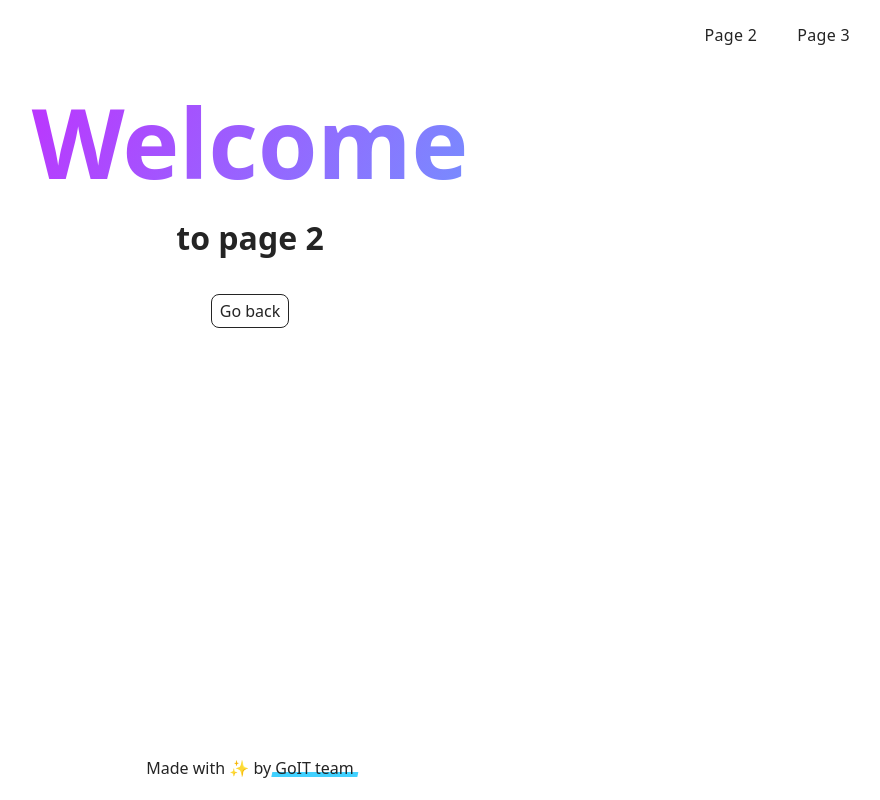
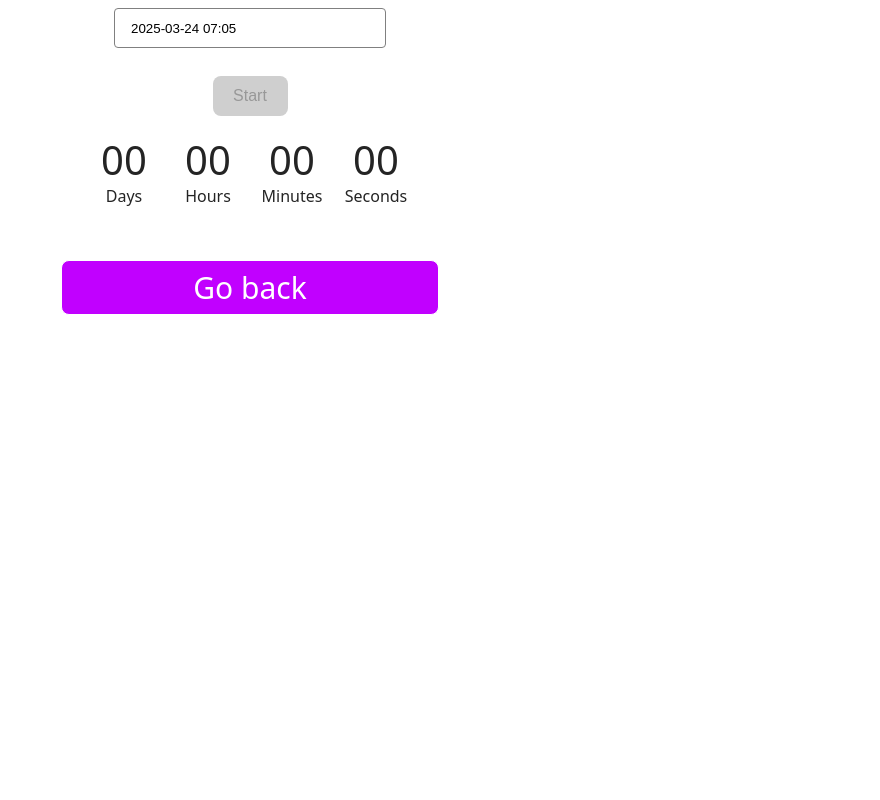
Before and after one commit to 1gog1/goit-js-hw-10, a website built with Vite: page src/1-timer.html in a window 1280 px wide. Shown: the whole page, without its empty margins (390-1270 px from the left). Built offline with nearby package versions, Linux system fonts and the light colour scheme.

Commit message:
commit-2

```diff
--- a/package.json
+++ b/package.json
@@ -17,6 +17,8 @@
   "author": "Alexander Repeta <alexander.repeta@gmail.com>",
   "license": "ISC",
   "dependencies": {
+    "flatpickr": "^4.6.13",
+    "izitoast": "^1.4.0",
     "vite-plugin-full-reload": "^1.2.0",
     "vite-plugin-html-inject": "^1.1.2"
   }
--- a/src/1-timer.html
+++ b/src/1-timer.html
@@ -6,23 +6,40 @@
     <meta name="viewport" content="width=device-width, initial-scale=1.0" />
     <title>Page 2</title>
     <link rel="stylesheet" href="./css/styles.css" />
+    <link rel="stylesheet" href="./css/timer.css" />
   </head>
+
   <body>
-    <load
-      src="./partials/header.html"
-      icon-path="./img/sprite.svg#logo"
-      highlight-act="active"
-    />
+   <!-- <input type="text" id="datetime-picker" /> -->
+   <input id="date-picker" type="text" />
+<button type="button" data-start>Start</button>
+
+<div class="timer">
+  <div class="field">
+    <span class="value" data-days>00</span>
+    <span class="label">Days</span>
+  </div>
+  <div class="field">
+    <span class="value" data-hours>00</span>
+    <span class="label">Hours</span>
+  </div>
+  <div class="field">
+    <span class="value" data-minutes>00</span>
+    <span class="label">Minutes</span>
+  </div>
+  <div class="field">
+    <span class="value" data-seconds>00</span>
+    <span class="label">Seconds</span>
+  </div>
+</div>
+
 
     <main>
       <div class="container">
-        <h1 class="main-title">
-          <span class="main-title-gradient">Welcome</span> to page 2
-        </h1>
+
         <load src="./partials/back-link.html" />
       </div>
     </main>
-
-    <load src="./partials/footer.html" />
+<script type="module" src="./js/1-timer.js"></script>
   </body>
 </html>
--- a/src/css/styles.css
+++ b/src/css/styles.css
@@ -16,3 +16,36 @@
 @import url('./badges.css');
 @import url('./back-link.css');
 @import url('./footer.css');
+
+
+body {
+  display: flex;
+  gap: 20px;
+  justify-content: center;
+  align-items: center;
+  height: 100vh;
+  flex-direction: column;
+}
+
+
+a {
+  color: currentColor;
+  text-decoration: none;
+  display: flex;
+  font-size: 30px;
+  border: solid 1px black;
+  padding: 16px;
+  border-radius: 16px;
+  width: 360px;
+  justify-content: center;
+  color: #FFFFFF;
+  transition: scale 300ms;
+  background-color: #c100ff;
+
+}
+
+a:hover {
+  background-color: #ad29d7;
+  scale: 1.2;
+  transition: scale 300ms;
+}
--- /dev/null
+++ b/src/css/timer.css
@@ -0,0 +1,83 @@
+.back {
+    color: currentColor;
+    text-decoration: none;
+    display: flex;
+    font-size: 24px;
+    padding: 8px;
+    border-radius: 16px;
+    justify-content: center;
+    color: black;
+    transition: scale 300ms;
+    width: 40px;
+}
+
+.back:hover {
+    scale: 1.2;
+    transition: scale 300ms;
+}
+
+button,
+input,
+textarea {
+    border: none;
+    outline: none;
+    background: none;
+}
+
+button {
+    padding: 8px 16px;
+    background-color: #4e75ff;
+    color: #ffffff;
+    font-weight: 500px;
+    font-size: 16px;
+    border-radius: 8px;
+    width: 75px;
+    height: 40px;
+}
+
+button:hover {
+    background-color: #6c8cff;
+}
+
+button:disabled {
+    color: #989898;
+    background-color: #CFCFCF;
+
+}
+
+input {
+    margin-top: 8px;
+    margin-bottom: 8px;
+    height: 40px;
+    width: 272px;
+    padding: 8px 16px;
+    border: solid 1px #808080;
+    border-radius: 4px;
+    box-sizing: border-box;
+}
+
+input:hover {
+    border-color: #000000;
+}
+
+input:active {
+    border-color: #808080;
+}
+
+.timer {
+    display: flex;
+    gap: 24px;
+}
+
+.value {
+    font-size: 40px;
+    line-height: 48px;
+}
+
+.field {
+    width: 60px;
+    display: flex;
+    justify-content: center;
+    flex-direction: column;
+    align-items: center;
+}
--- a/src/js/1-timer.js
+++ b/src/js/1-timer.js
@@ -0,0 +1,106 @@
+import flatpickr from "flatpickr";
+import iziToast from "izitoast";
+import "flatpickr/dist/flatpickr.min.css";
+import "izitoast/dist/css/iziToast.min.css";
+
+let userSelectedDate = null;
+let calculateTime = null;
+
+const startButton = document.querySelector('[data-start]');
+startButton.disabled = true;
+
+
+const dataDays = document.querySelector('[data-days]');
+const dataHours = document.querySelector('[data-hours]');
+const dataMinutes = document.querySelector('[data-minutes]');
+const dataSeconds = document.querySelector('[data-seconds]');
+
+
+function convertMs(ms) {
+    // Number of milliseconds per unit of time
+    const second = 1000;
+    const minute = second * 60;
+    const hour = minute * 60;
+    const day = hour * 24;
+
+    // Remaining days
+    const days = Math.floor(ms / day);
+    // Remaining hours
+    const hours = Math.floor((ms % day) / hour);
+    // Remaining minutes
+    const minutes = Math.floor(((ms % day) % hour) / minute);
+    // Remaining seconds
+    const seconds = Math.floor((((ms % day) % hour) % minute) / second);
+
+    return { days, hours, minutes, seconds };
+}
+
+console.log(convertMs(2000)); // {days: 0, hours: 0, minutes: 0, seconds: 2}
+console.log(convertMs(140000)); // {days: 0, hours: 0, minutes: 2, seconds: 20}
+console.log(convertMs(24140000)); // {days: 0, hours: 6 minutes: 42, seconds: 20}
+
+
+const options = {
+    enableTime: true,
+    time_24hr: true,
+    defaultDate: new Date(),
+    minuteIncrement: 1,
+    onClose(selectedDates) {
+
+        userSelectedDate = selectedDates[0];
+        console.log(`Початкова дата: ${new Date()}`);
+        console.log(`Кінцева дата: ${selectedDates[0]}`);
+
+
+        if (selectedDates[0] < new Date()) {
+            startButton.disabled = true;
+            iziToast.error({
+                titleColor: '#ffffff',
+                messageColor: '#ffffff',
+                color: '#EF4040',
+                pauseOnHover: false,
+                timeout: 5000,
+                iconUrl: '../img/bi_x-octagon.svg',
+                title: 'Error',
+                message: `Please choose a date in the future`,
+            });
+        } else {
+            startButton.disabled = false;
+            calculateTime = selectedDates[0] - new Date();
+            writingTime(convertMs(calculateTime));
+        }
+    },
+};
+
+const datetimePicker = flatpickr('#date-picker', options);
+console.log("🚀 ~ datetimePicker:", datetimePicker)
+
+
+startButton.addEventListener('click', event => {
+    startButton.disabled = true;
+
+    const timeCalculate = setInterval(() => {
+        const timeLeft = userSelectedDate - new Date();
+
+        if (timeLeft <= 0) {
+            clearInterval(timeCalculate);
+
+            iziToast.success({
+                title: 'Success',
+                message: 'Countdown finished!'
+            });
+            return;
+        }
+
+        writingTime(convertMs(timeLeft));
+    }, 1000);
+});
+
+
+
+function writingTime({days, hours, minutes, seconds}) {
+    dataDays.textContent = String(days).padStart(2, '0');
+    dataHours.textContent = String(hours).padStart(2, '0');
+    dataMinutes.textContent = String(minutes).padStart(2, '0');
+    dataSeconds.textContent = String(seconds).padStart(2, '0');
+};
```
Also changed, not shown: src/2-snackbar.html (+2 -10 lines), 1 other file.
